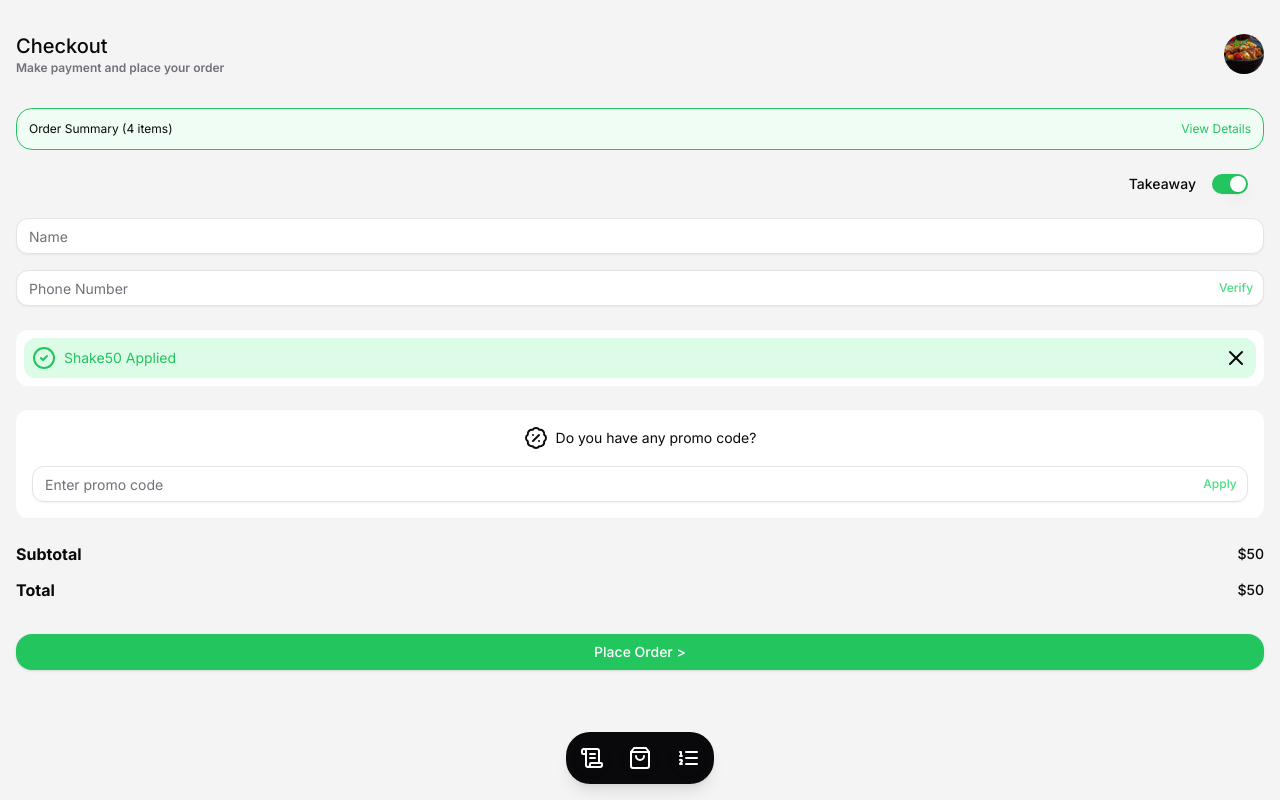
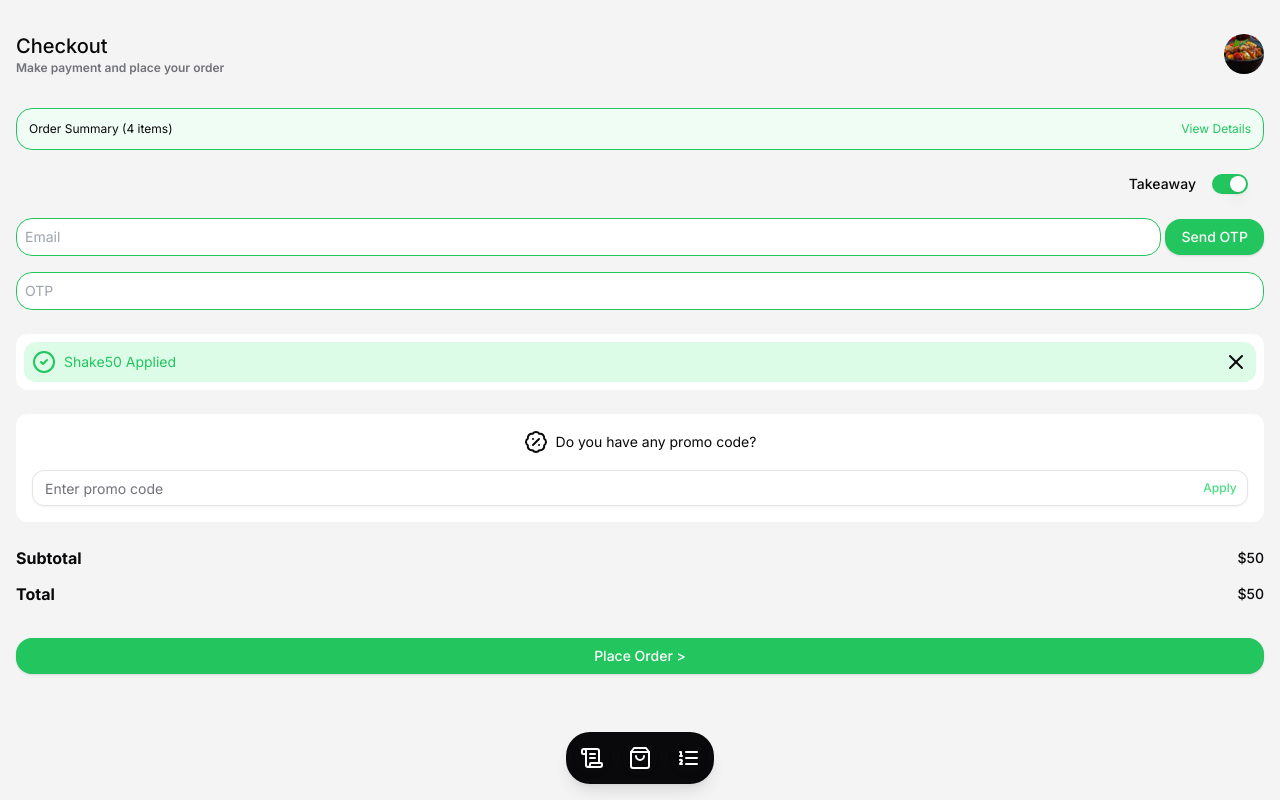
Before and after one commit to abhi-mis/PhoneView-TasteIQ, a Next.js app: page /checkout in a window 1280 px wide. Built offline with nearby package versions, Linux system fonts and the light colour scheme.

Commit message:
Production Fix

```diff
--- a/package.json
+++ b/package.json
@@ -51,9 +51,9 @@
     "next": "14.2.15",
     "next-themes": "^0.3.0",
     "qrcode.react": "^4.2.0",
-    "react": "^19.0.0",
     "react-day-picker": "^8.10.1",
-    "react-dom": "^19.0.0",
+    "react": "^18.3.0",
+    "react-dom": "^18.3.0",
     "react-hook-form": "^7.53.0",
     "react-resizable-panels": "^2.1.4",
     "react-swipeable": "^7.0.2",
--- a/src/app/(authenticated)/checkout/Payment.tsx
+++ b/src/app/(authenticated)/checkout/Payment.tsx
@@ -1,13 +1,57 @@
+"use client";
 import InSearch from "@/components/common/InSearch";
 import PaymentMode from "@/components/payment/PaymentMode";
 import Total from "@/components/payment/Total";
 import { Button } from "@/components/ui/button";
 import { ShoppingBag } from "lucide-react";
 import { useRouter } from "next/navigation";
-import React from "react";
+import React, { useState } from "react";
+import { toast } from "sonner";
 
-const Payment = () => {
+interface PaymentProps {
+  email: string;
+  otp: string;
+}
+
+const Payment = ({ email, otp }: PaymentProps) => {
   const router = useRouter();
+  const [isPlacingOrder, setIsPlacingOrder] = useState(false);
+
+  const handlePlaceOrder = async () => {
+    const orderId = localStorage.getItem("orderId") || "";
+
+    if (!orderId) {
+      toast.error("Order ID not found");
+      return;
+    }
+
+    setIsPlacingOrder(true);
+    try {
+      const response = await fetch("https://api-stg.tasteiq.in/api/assign_customer_to_order/", {
+        method: "POST",
+        headers: {
+          "Content-Type": "application/json",
+        },
+        body: JSON.stringify({
+          order_id: orderId,
+          email: email,
+          otp: otp
+        }),
+      });
+
+      if (!response.ok) {
+        throw new Error("Failed to place order");
+      }
+
+      toast.success("Order placed successfully!");
+      router.push("/order-confirmation"); // Assuming you have an order confirmation page
+    } catch (error) {
+      toast.error("Failed to place order. Please try again.");
+    } finally {
+      setIsPlacingOrder(false);
+    }
+  };
+
   return (
     <div className="flex flex-col gap-4">
       <div className="flex justify-between items-center">
@@ -15,7 +59,7 @@ const Payment = () => {
         <div className="relative flex p-3">
           <ShoppingBag size={25} />
           <span
-            className="bg-red-500 py-0 px-2 rounded-full absolute top-0 right-0 text-sm text-white"
+            className="bg-red-500 py-0 px-2 rounded-full absolute top-0 right-0 text-sm text-white cursor-pointer"
             onClick={() => router.push("/cart")}
           >
             1
@@ -33,7 +77,13 @@ const Payment = () => {
       <div className="absolute w-full left-0 right-0 bottom-0 p-6 gap-3 flex flex-col flex-1 bg-primary-foreground rounded-tr-[40px] rounded-tl-[40px]">
         <Total />
         <div className="flex justify-center">
-          <Button className="w-2/3">Pay</Button>
+          <Button
+            className="w-2/3"
+            onClick={handlePlaceOrder}
+            disabled={isPlacingOrder}
+          >
+            {isPlacingOrder ? "Processing..." : "Pay"}
+          </Button>
         </div>
       </div>
     </div>
--- a/src/app/(authenticated)/checkout/page.tsx
+++ b/src/app/(authenticated)/checkout/page.tsx
@@ -1,6 +1,5 @@
 "use client";
 import AppliedPromo from "@/components/checkout/AppliedPromo";
-import InputGrp from "@/components/checkout/InputGrp";
 import Price from "@/components/checkout/Price";
 import Promo from "@/components/checkout/Promo";
 import SideDrawer from "@/components/common/SideDrawer";
@@ -9,20 +8,122 @@ import { Label } from "@/components/ui/label";
 import { Switch } from "@/components/ui/switch";
 import React, { useState } from "react";
 import Payment from "./Payment";
+import { toast } from "sonner";
 
 const Page = () => {
   const [checked, setChecked] = useState(true);
+  const [email, setEmail] = useState("");
+  const [otp, setOtp] = useState("");
+  const [isVerifying, setIsVerifying] = useState(false);
+  const [orderDetails, setOrderDetails] = useState(null);
+  const [isPaymentOpen, setIsPaymentOpen] = useState(false);
+  const [isProcessing, setIsProcessing] = useState(false);
+
+  const handleVerifyOtp = async () => {
+    setIsVerifying(true);
+    try {
+      const response = await fetch(`${process.env.NEXT_PUBLIC_API_URL}/send_otp_email/`, {
+        method: "POST",
+        headers: {
+          "Content-Type": "application/json",
+        },
+        body: JSON.stringify({
+          email: email,
+          outlet_id: 16
+        }),
+      });
+
+      if (!response.ok) {
+        throw new Error("Failed to send OTP");
+      }
+
+      toast.success("OTP sent successfully!");
+    } catch (error) {
+      toast.error("Failed to send OTP. Please try again.");
+    } finally {
+      setIsVerifying(false);
+    }
+  };
+
+  const handlePlaceOrder = async () => {
+    if (!email || !otp) {
+      toast.error("Please enter email and OTP");
+      return;
+    }
+
+    setIsProcessing(true);
+    const orderId = localStorage.getItem("order_id");
+
+    if (!orderId) {
+      toast.error("Order ID not found.");
+      setIsProcessing(false);
+      return;
+    }
+
+    try {
+      const response = await fetch(`${process.env.NEXT_PUBLIC_API_URL}/assign_customer_to_order/`, {
+        method: "POST",
+        headers: {
+          "Content-Type": "application/json",
+        },
+        body: JSON.stringify({
+          order_id: orderId,
+          email: email,
+          otp: otp,
+        }),
+      });
+
+      if (!response.ok) {
+        throw new Error("Failed to assign customer to order");
+      }
+
+      const result = await response.json();
+      if (result.success) {
+        toast.success("Order placed successfully!");
+        setIsPaymentOpen(true); // Only open payment drawer after successful order placement
+      } else {
+        toast.error(result.message || "Failed to assign customer to order.");
+      }
+    } catch (error) {
+      toast.error("Error occurred while placing the order. Please try again.");
+    } finally {
+      setIsProcessing(false);
+    }
+  };
 
   const inputItems = checked
     ? [
-        { placeholder: "Name" },
-        { placeholder: "Phone Number", buttonText: "Verify" },
+        {
+          placeholder: "Email",
+          value: email,
+          onChange: (e: React.ChangeEvent<HTMLInputElement>) => setEmail(e.target.value),
+          buttonText: "Send OTP",
+          onButtonClick: handleVerifyOtp,
+          loading: isVerifying
+        },
+        {
+          placeholder: "OTP",
+          value: otp,
+          onChange: (e: React.ChangeEvent<HTMLInputElement>) => setOtp(e.target.value),
+        },
       ]
     : [
-        { placeholder: "Name" },
-        { placeholder: "Phone Number", buttonText: "Verify" },
+        {
+          placeholder: "Email",
+          value: email,
+          onChange: (e: React.ChangeEvent<HTMLInputElement>) => setEmail(e.target.value),
+          buttonText: "Send OTP",
+          onButtonClick: handleVerifyOtp,
+          loading: isVerifying
+        },
+        {
+          placeholder: "OTP",
+          value: otp,
+          onChange: (e: React.ChangeEvent<HTMLInputElement>) => setOtp(e.target.value),
+        },
         { placeholder: "Table Number" },
       ];
+
   return (
     <div className="relative flex flex-col h-full w-full p-4 gap-6">
       <div className="rounded-2xl bg-green-50 border-green-500 border p-3 flex justify-between items-center">
@@ -39,24 +140,67 @@ const Page = () => {
           checked={checked}
         />
       </div>
-      <InputGrp inputs={inputItems} />
+      <div className="flex flex-col gap-4">
+        {inputItems.map((field, index) => (
+          <div key={index} className="flex items-center gap-1">
+            <input
+              type="text"
+              placeholder={field.placeholder}
+              value={field.value}
+              onChange={field.onChange}
+              className="border rounded-2xl px-2 py-2 w-full border-green-500 text-sm"
+            />
+            {field.buttonText && (
+              <Button
+                onClick={field.onButtonClick}
+                disabled={field.loading}
+                className="text-sm rounded-2xl bg-green-500"
+              >
+                {field.loading ? "Sending..." : field.buttonText}
+              </Button>
+            )}
+          </div>
+        ))}
+      </div>
+      {orderDetails && (
+        <div className="mt-4 p-4 border rounded-lg bg-gray-100">
+          <h3 className="text-lg font-semibold">Order Details</h3>
+          <p><strong>Order ID:</strong> {orderDetails.order_id}</p>
+          <p><strong>Total Amount:</strong> {orderDetails.total_amount}</p>
+          <p><strong>Payment Status:</strong> {orderDetails.payment_status}</p>
+          <p><strong>Order Status:</strong> {orderDetails.status}</p>
+          <h4 className="mt-2 font-semibold">Order Items:</h4>
+          <ul>
+            {orderDetails.order_items.map(item => (
+              <li key={item.id}>
+                {item.quantity} x Item ID: {item.menu_item} - Total Price: {item.total_price}
+              </li>
+            ))}
+          </ul>
+        </div>
+      )}
       <AppliedPromo />
       <Promo />
       <Price />
       <div className="flex justify-center items-center pb-20">
         <SideDrawer
           text={
-            <Button className="bg-green-500 text-white px-4 py-2 rounded-2xl w-full">
-              Place Order {">"}
+            <Button
+              onClick={handlePlaceOrder}
+              disabled={isProcessing}
+              className="bg-green-500 text-white px-4 py-2 rounded-2xl w-full"
+            >
+              {isProcessing ? "Processing..." : "Place Order >"}
             </Button>
           }
           className="size-full py-10 bg-secondary absolute"
+          isOpen={isPaymentOpen}
+          onClose={() => setIsPaymentOpen(false)}
         >
-          <Payment />
+          <Payment email={email} otp={otp} />
         </SideDrawer>
       </div>
     </div>
   );
 };
-
 export default Page;
```
